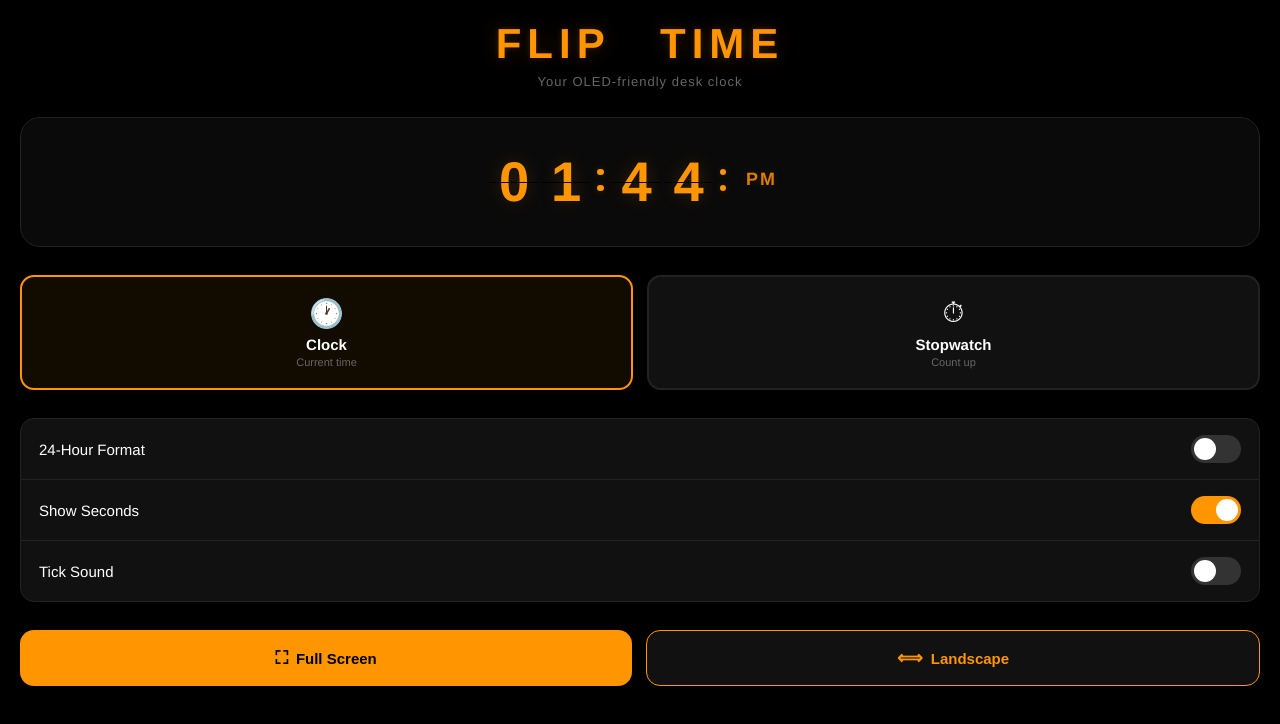
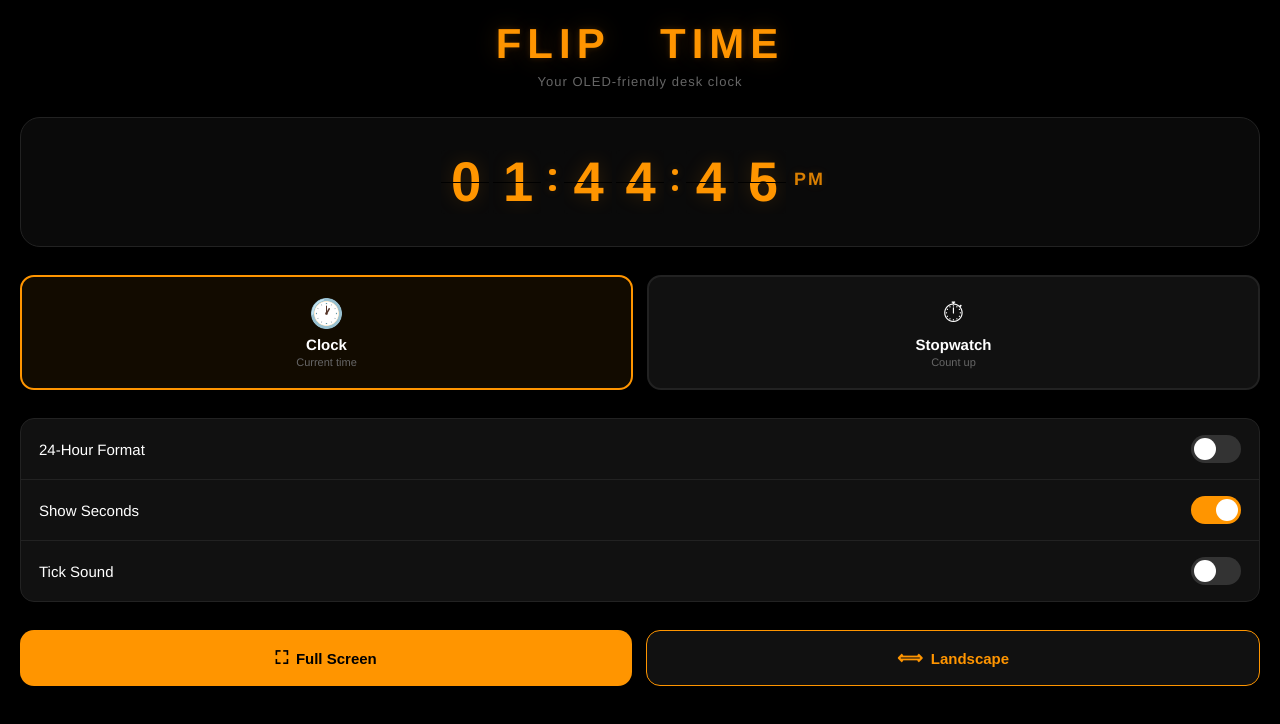
Before and after one commit to vibudhisainikhil9-beep/digital-watch, a plain HTML site: page index.html in a window 1280 px wide. Drawn offline with Linux system fonts and the light colour scheme.

Commit message:
fix: seconds flip cards full-size + all 6 digits same row

```diff
--- a/style.css
+++ b/style.css
@@ -220,11 +220,7 @@ input:checked + .slider::before { transform: translateX(22px); }
   gap: 4px;
 }
 
-/* Seconds group is slightly smaller so everything fits one line */
-.flip-group.secs {
-  --flip-h: calc(var(--flip-h) * 0.72);
-  --flip-w: calc(var(--flip-w) * 0.72);
-}
+/* Seconds group — same size as H and M, full flip animation */
 
 .flip-card {
   position: relative;
@@ -383,12 +379,12 @@ input:checked + .slider::before { transform: translateX(22px); }
 }
 
 #fs-display {
-  --flip-h: clamp(80px, 16vw, 150px);
-  --flip-w: clamp(58px, 11.5vw, 112px);
+  --flip-h: clamp(64px, 12vw, 130px);
+  --flip-w: clamp(46px, 8.8vw, 96px);
   display: flex;
   flex-direction: row;
   align-items: center;
-  gap: 8px;
+  gap: 6px;
   flex-wrap: nowrap;
 }
 
@@ -468,11 +464,11 @@ input:checked + .slider::before { transform: translateX(22px); }
 
   /* In landscape, height is the limiting dimension — use vh */
   #fs-display {
-    --flip-h: clamp(70px, 46vh, 160px);   /* tall enough to fill screen height */
-    --flip-w: clamp(50px, 34vh, 120px);
-    gap: 6px;
+    --flip-h: clamp(58px, 40vh, 140px);
+    --flip-w: clamp(42px, 29vh, 104px);
+    gap: 4px;
   }
-  #fs-clock-wrap { gap: 6px; }
+  #fs-clock-wrap { gap: 4px; }
 }
 
 
```
Also changed, not shown: 1 other file.
